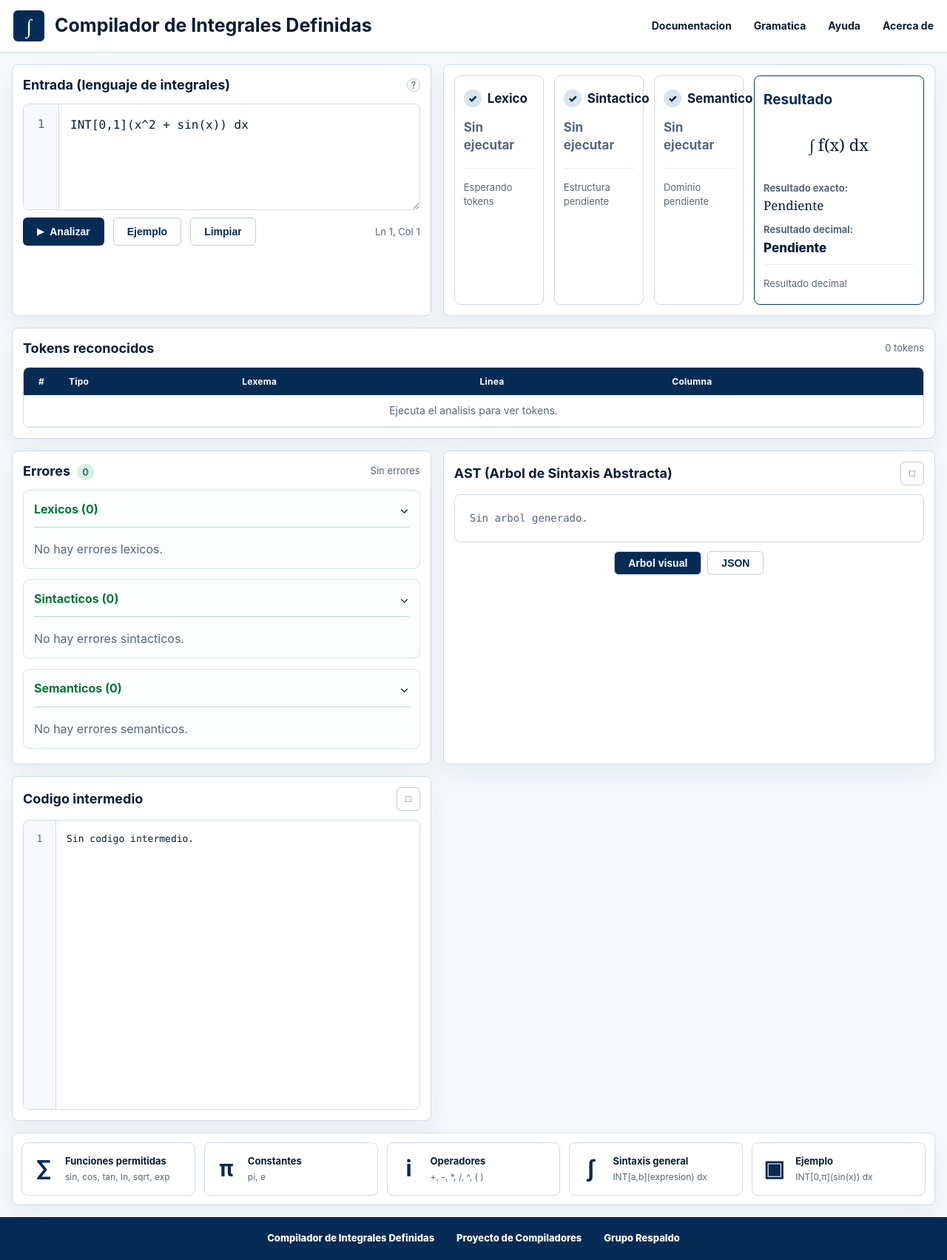
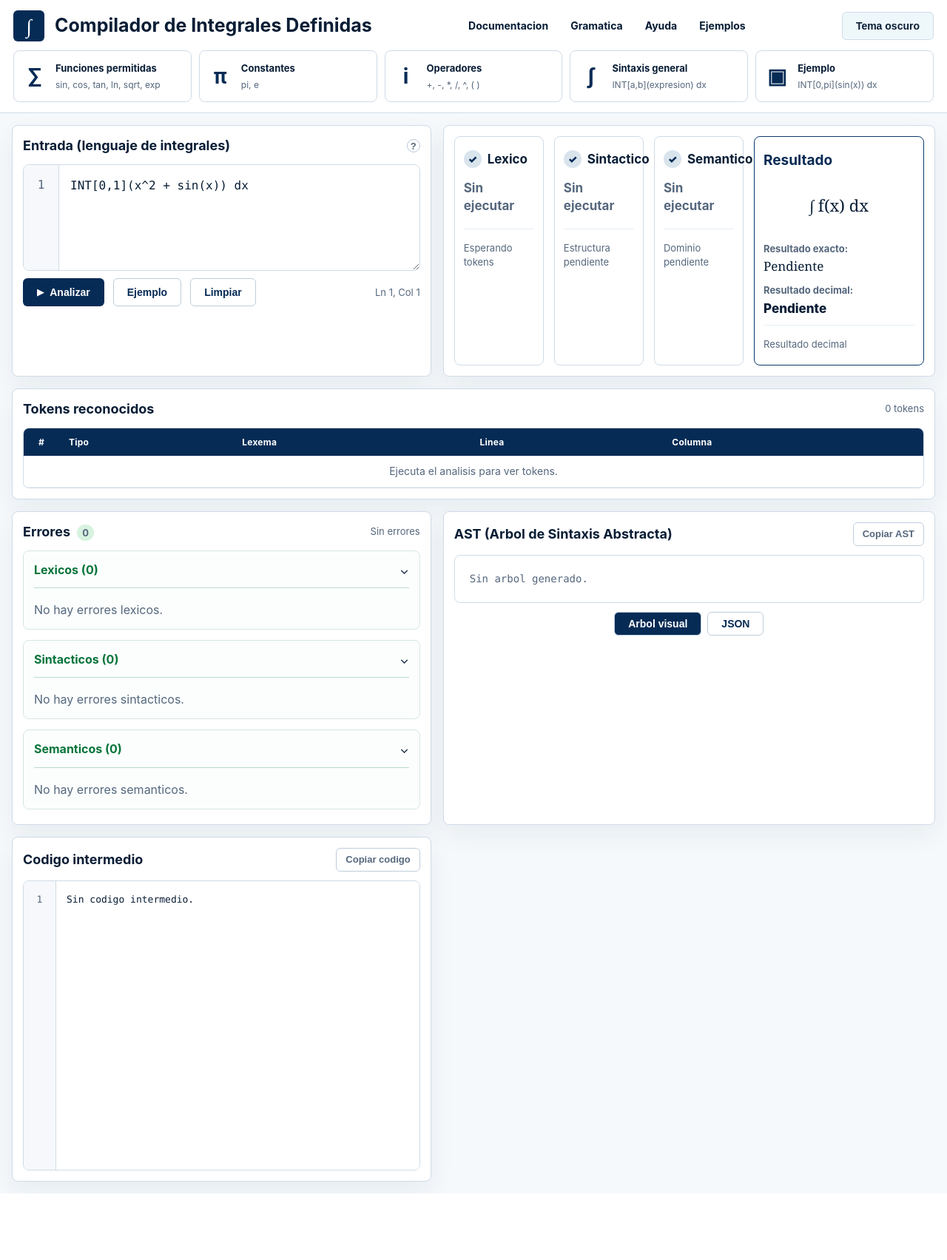
Before and after one commit to Juan-Coronado/Trabajo-Final-Compiladores-Grupo-Respaldo, a Flask app: page / in a window 1280 px wide. Shown: the whole page at 74% size. After the commit the page ends 1613 px from the top, so only its background shows below. Run offline with Flask 3, Linux system fonts and the light colour scheme.

Commit message:
Version 5: controles de ayuda ejemplos y tema

```diff
--- a/static/app.js
+++ b/static/app.js
@@ -22,6 +22,89 @@ const resultExact = document.querySelector("#resultExact");
 const cursorInfo = document.querySelector("#cursorInfo");
 const copyAstBtn = document.querySelector("#copyAstBtn");
 const copyIntermediateBtn = document.querySelector("#copyIntermediateBtn");
+const helpBtn = document.querySelector("#helpBtn");
+const themeToggle = document.querySelector("#themeToggle");
+const examplesDialog = document.querySelector("#examplesDialog");
+const helpDialog = document.querySelector("#helpDialog");
+const examplesBody = document.querySelector("#examplesBody");
+
+const examples = [
+  {
+    level: "Basico",
+    source: "INT[0,1](x) dx",
+    purpose: "Variable simple y limites positivos",
+  },
+  {
+    level: "Basico",
+    source: "INT[0,1](x^2) dx",
+    purpose: "Potencia de x",
+  },
+  {
+    level: "Basico",
+    source: "INT[0,pi](sin(x)) dx",
+    purpose: "Funcion trigonometrica y constante pi",
+  },
+  {
+    level: "Basico",
+    source: "INT[0,2](3) dx",
+    purpose: "Integral de una constante",
+  },
+  {
+    level: "Basico",
+    source: "INT[0,1](x + 1) dx",
+    purpose: "Suma simple",
+  },
+  {
+    level: "Intermedio",
+    source: "INT[0,2](2x + 3(x+1)) dx",
+    purpose: "Multiplicacion implicita y parentesis",
+  },
+  {
+    level: "Intermedio",
+    source: "INT[-1,1](x^3 + x^2) dx",
+    purpose: "Limite negativo y potencias",
+  },
+  {
+    level: "Intermedio",
+    source: "INT[1,e](ln(x)) dx",
+    purpose: "Funcion logaritmica en dominio valido",
+  },
+  {
+    level: "Intermedio",
+    source: "INT[0,1](exp(x) - x) dx",
+    purpose: "Funcion exponencial y resta",
+  },
+  {
+    level: "Intermedio",
+    source: "INT[0,4](sqrt(x) + x/2) dx",
+    purpose: "Raiz cuadrada y division",
+  },
+  {
+    level: "Avanzado",
+    source: "INT[0,pi](sin(x)^2 + cos(x)^2) dx",
+    purpose: "Potencias sobre funciones",
+  },
+  {
+    level: "Avanzado",
+    source: "INT[1,3]((x^2 + 2x + 1)/(x+1)) dx",
+    purpose: "Division de expresiones",
+  },
+  {
+    level: "Avanzado",
+    source: "INT[0,1](exp(x^2) + sin(x)) dx",
+    purpose: "Funcion compuesta y evaluacion numerica",
+  },
+  {
+    level: "Avanzado",
+    source: "INT[0,0.785398](tan(x) + x^3) dx",
+    purpose: "Tangente y limite decimal",
+  },
+  {
+    level: "Avanzado",
+    source: "INT[0,2](sqrt(x+1) * exp(x/2)) dx",
+    purpose: "Composicion con producto",
+  },
+];
 
 const phaseElements = {
   lexico: document.querySelector("[data-phase='lexico']"),
@@ -42,11 +125,7 @@ const phaseDetails = {
 };
 
 analyzeBtn.addEventListener("click", analyze);
-exampleBtn.addEventListener("click", () => {
-  sourceInput.value = sampleSource;
-  updateCursorInfo();
-  analyze();
-});
+exampleBtn.addEventListener("click", () => showDialog(examplesDialog));
 clearBtn.addEventListener("click", () => {
   sourceInput.value = "";
   updateCursorInfo();
@@ -56,9 +135,27 @@ sourceInput.addEventListener("keyup", updateCursorInfo);
 sourceInput.addEventListener("click", updateCursorInfo);
 treeTab.addEventListener("click", () => setAstMode("tree"));
 jsonTab.addEventListener("click", () => setAstMode("json"));
-copyAstBtn.addEventListener("click", () => navigator.clipboard?.writeText(astOutput.textContent));
-copyIntermediateBtn.addEventListener("click", () => navigator.clipboard?.writeText(intermediateOutput.textContent));
+copyAstBtn.addEventListener("click", () => copyToClipboard(astOutput.textContent, copyAstBtn, "Copiado"));
+copyIntermediateBtn.addEventListener("click", () =>
+  copyToClipboard(intermediateOutput.textContent, copyIntermediateBtn, "Copiado"),
+);
+helpBtn.addEventListener("click", () => showDialog(helpDialog));
+themeToggle.addEventListener("click", toggleTheme);
+document.querySelectorAll("[data-close-dialog]").forEach((button) => {
+  button.addEventListener("click", () => document.querySelector(`#${button.dataset.closeDialog}`)?.close());
+});
+examplesBody.addEventListener("click", (event) => {
+  const button = event.target.closest("[data-example-index]");
+  if (!button) return;
+  const example = examples[Number(button.dataset.exampleIndex)];
+  sourceInput.value = example.source;
+  examplesDialog.close();
+  updateCursorInfo();
+  analyze();
+});
 
+renderExamples();
+initTheme();
 updateCursorInfo();
 
 async function analyze() {
@@ -305,6 +402,52 @@ function setAstMode(mode) {
   jsonTab.classList.toggle("active", !showTree);
 }
 
+function renderExamples() {
+  examplesBody.innerHTML = examples
+    .map(
+      (example, index) => `<tr>
+        <td><span class="level-badge ${example.level.toLowerCase()}">${escapeHtml(example.level)}</span></td>
+        <td><code>${escapeHtml(example.source)}</code></td>
+        <td>${escapeHtml(example.purpose)}</td>
+        <td><button class="table-action" type="button" data-example-index="${index}">Usar</button></td>
+      </tr>`,
+    )
+    .join("");
+}
+
+function showDialog(dialog) {
+  if (typeof dialog.showModal === "function") {
+    dialog.showModal();
+  } else {
+    dialog.setAttribute("open", "open");
+  }
+}
+
+async function copyToClipboard(text, button, message) {
+  await navigator.clipboard?.writeText(text);
+  const original = button.textContent;
+  button.textContent = message;
+  window.setTimeout(() => {
+    button.textContent = original;
+  }, 1200);
+}
+
+function initTheme() {
+  const savedTheme = localStorage.getItem("integralCompilerTheme") || "light";
+  document.body.classList.toggle("dark-theme", savedTheme === "dark");
+  updateThemeButton();
+}
+
+function toggleTheme() {
+  document.body.classList.toggle("dark-theme");
+  localStorage.setItem("integralCompilerTheme", document.body.classList.contains("dark-theme") ? "dark" : "light");
+  updateThemeButton();
+}
+
+function updateThemeButton() {
+  themeToggle.textContent = document.body.classList.contains("dark-theme") ? "Tema claro" : "Tema oscuro";
+}
+
 function renderEmpty() {
   Object.values(phaseElements).forEach((card) => card.classList.remove("ok", "error"));
   phaseLabels.lexico.textContent = "Sin ejecutar";
--- a/static/styles.css
+++ b/static/styles.css
@@ -42,11 +62,21 @@ body {
   background: var(--surface);
   border-bottom: 1px solid var(--line);
   display: flex;
+  flex-direction: column;
+  gap: 12px;
   justify-content: space-between;
   padding: 14px 18px;
   position: sticky;
   top: 0;
   z-index: 10;
+}
+
+.header-top {
+  align-items: center;
+  display: flex;
+  gap: 18px;
+  justify-content: space-between;
+  width: 100%;
 }
 
 .brand {
@@ -87,6 +117,48 @@ body {
   text-decoration: none;
 }
 
+.theme-button {
+  background: var(--blue-bg);
+  border-color: var(--line);
+  color: var(--ink);
+  white-space: nowrap;
+}
+
+.quick-guide {
+  display: grid;
+  gap: 10px;
+  grid-template-columns: repeat(5, 1fr);
+  width: 100%;
+}
+
+.quick-guide article {
+  align-items: center;
+  border: 1px solid var(--line);
+  border-radius: 8px;
+  display: flex;
+  gap: 12px;
+  min-height: 70px;
+  padding: 10px 12px;
+}
+
+.quick-guide strong {
+  color: var(--navy);
+  font-size: 28px;
+  min-width: 32px;
+  text-align: center;
+}
+
+.quick-guide h3 {
+  font-size: 13px;
+  margin: 0 0 4px;
+}
+
+.quick-guide p {
+  color: var(--muted);
+  font-size: 12px;
+  margin: 0;
+}
+
 .workspace {
   display: grid;
   gap: 16px;
@@ -97,8 +169,7 @@ body {
 
 .editor-panel,
 .output-panel,
-.status-grid,
-.info-strip {
+.status-grid {
   background: var(--surface);
   border: 1px solid var(--line);
   border-radius: 8px;
@@ -134,12 +205,17 @@ body {
 
 .help-dot {
   align-items: center;
+  background: #ffffff;
   border: 1px solid #b9c8d8;
   border-radius: 50%;
+  color: var(--navy);
   display: inline-flex;
   font-size: 12px;
+  font-weight: 800;
   height: 18px;
   justify-content: center;
+  min-height: 18px;
+  padding: 0;
   width: 18px;
 }
 
@@ -569,6 +645,62 @@ td:first-child {
   width: 32px;
 }
 
+.copy-button {
+  background: #ffffff;
+  border: 1px solid #bfcddc;
+  color: var(--navy);
+  min-height: 32px;
+  padding: 0 12px;
+  white-space: nowrap;
+}
+
+body.dark-theme textarea,
+body.dark-theme .ghost-button,
+body.dark-theme .help-dot,
+body.dark-theme .copy-button,
+body.dark-theme .tab-button,
+body.dark-theme .icon-button {
+  background: #0c1726;
+  border-color: var(--line);
+  color: var(--ink);
+}
+
+body.dark-theme .editor-shell,
+body.dark-theme .line-gutter,
+body.dark-theme .code-lines {
+  background: #0c1726;
+}
+
+body.dark-theme th {
+  background: #16395f;
+}
+
+body.dark-theme .status-card,
+body.dark-theme .status-card.ok,
+body.dark-theme .phase-error-card {
+  background: #111f31;
+}
+
+body.dark-theme .code-block,
+body.dark-theme .table-wrap {
+  background: #0c1726;
+}
+
+body.dark-theme .level-badge.basico {
+  background: #10314d;
+  color: #9bd4ff;
+}
+
+body.dark-theme .level-badge.intermedio {
+  background: #3f2d09;
+  color: #ffd071;
+}
+
+body.dark-theme .level-badge.avanzado {
+  background: #321c46;
+  color: #ddb7ff;
+}
+
 .numbered-code {
   border: 1px solid var(--line);
   border-radius: 8px;
@@ -615,57 +747,103 @@ td:first-child {
   display: none;
 }
 
-.info-strip {
-  display: grid;
-  gap: 12px;
-  grid-column: 1 / -1;
-  grid-template-columns: repeat(5, 1fr);
-  padding: 12px;
+.modal {
+  background: var(--surface);
+  border: 1px solid var(--line);
+  border-radius: 8px;
+  box-shadow: 0 22px 70px rgba(0, 0, 0, 0.28);
+  color: var(--ink);
+  max-width: min(980px, calc(100vw - 28px));
+  padding: 0;
+  width: 980px;
 }
 
-.info-strip article {
-  align-items: center;
-  border: 1px solid var(--line);
-  border-radius: 8px;
-  display: flex;
-  gap: 12px;
-  min-height: 72px;
-  padding: 12px;
+.modal::backdrop {
+  background: rgba(5, 12, 22, 0.56);
 }
 
-.info-strip strong {
-  color: var(--navy);
-  font-size: 30px;
-  min-width: 34px;
-  text-align: center;
+.modal-header {
+  align-items: flex-start;
+  border-bottom: 1px solid var(--line);
+  display: flex;
+  gap: 16px;
+  justify-content: space-between;
+  padding: 18px;
 }
 
-.info-strip h3 {
-  font-size: 13px;
+.modal-header h2 {
+  font-size: 21px;
   margin: 0 0 4px;
 }
 
-.info-strip p {
+.modal-header p {
   color: var(--muted);
-  font-size: 12px;
   margin: 0;
 }
 
-.app-footer {
-  align-items: center;
+.modal-close,
+.table-action {
   background: var(--navy);
   color: #ffffff;
-  display: flex;
+}
+
+.examples-table-wrap {
+  max-height: min(520px, calc(100vh - 190px));
+  overflow: auto;
+  padding: 16px;
+}
+
+.examples-table code {
+  color: var(--ink);
+  font-family: Consolas, "Courier New", monospace;
   font-size: 13px;
+  white-space: nowrap;
+}
+
+.level-badge {
+  border-radius: 999px;
+  display: inline-flex;
+  font-size: 12px;
   font-weight: 800;
-  gap: 30px;
-  justify-content: center;
-  min-height: 58px;
+  padding: 4px 9px;
+}
+
+.level-badge.basico {
+  background: #e6f4ff;
+  color: #0a4b78;
+}
+
+.level-badge.intermedio {
+  background: #fff3d7;
+  color: #7a4c00;
+}
+
+.level-badge.avanzado {
+  background: #f3e8ff;
+  color: #63308e;
+}
+
+.help-modal {
+  width: min(620px, calc(100vw - 28px));
+}
+
+.help-list {
+  display: grid;
+  gap: 12px;
+  margin: 0;
+  padding: 18px 38px 22px;
+}
+
+.help-list code {
+  background: var(--blue-bg);
+  border: 1px solid var(--line-soft);
+  border-radius: 5px;
+  padding: 2px 5px;
 }
 
 @media (max-width: 1100px) {
   .workspace,
-  .info-strip {
+  .quick-guide {
     grid-template-columns: 1fr;
   }
 
--- a/templates/index.html
+++ b/templates/index.html
@@ -8,6 +8,7 @@
   </head>
   <body>
     <header class="app-header">
+      <div class="header-top">
         <div class="brand">
           <div class="brand-mark">∫</div>
           <h1>Compilador de Integrales Definidas</h1>
@@ -16,15 +17,54 @@
           <a href="#tokensSection">Documentacion</a>
           <a href="#grammarInfo">Gramatica</a>
           <a href="#errorsSection">Ayuda</a>
-        <a href="#grammarInfo">Acerca de</a>
+          <a href="#examplesDialog">Ejemplos</a>
         </nav>
+        <button id="themeToggle" class="theme-button" type="button" aria-label="Cambiar tema">Tema oscuro</button>
+      </div>
+      <section id="grammarInfo" class="quick-guide" aria-label="Guia rapida del compilador">
+        <article>
+          <strong>∑</strong>
+          <div>
+            <h3>Funciones permitidas</h3>
+            <p>sin, cos, tan, ln, sqrt, exp</p>
+          </div>
+        </article>
+        <article>
+          <strong>π</strong>
+          <div>
+            <h3>Constantes</h3>
+            <p>pi, e</p>
+          </div>
+        </article>
+        <article>
+          <strong>i</strong>
+          <div>
+            <h3>Operadores</h3>
+            <p>+, -, *, /, ^, ( )</p>
+          </div>
+        </article>
+        <article>
+          <strong>∫</strong>
+          <div>
+            <h3>Sintaxis general</h3>
+            <p>INT[a,b](expresion) dx</p>
+          </div>
+        </article>
+        <article>
+          <strong>▣</strong>
+          <div>
+            <h3>Ejemplo</h3>
+            <p>INT[0,pi](sin(x)) dx</p>
+          </div>
+        </article>
+      </section>
     </header>
 
     <main class="workspace">
       <section class="editor-panel">
         <div class="panel-title">
           <h2>Entrada (lenguaje de integrales)</h2>
-          <span class="help-dot">?</span>
+          <button id="helpBtn" class="help-dot" type="button" aria-label="Consejos de uso">?</button>
         </div>
         <div class="editor-shell">
           <div class="line-gutter">1</div>
@@ -132,7 +172,7 @@
       <section class="output-panel ast-panel">
         <div class="panel-title">
           <h2>AST (Arbol de Sintaxis Abstracta)</h2>
-          <button id="copyAstBtn" class="icon-button" type="button" aria-label="Copiar AST">□</button>
+          <button id="copyAstBtn" class="copy-button" type="button">Copiar AST</button>
         </div>
         <div id="astTree" class="ast-tree empty">Sin arbol generado.</div>
         <div class="ast-tabs">
@@ -145,7 +185,7 @@
       <section class="output-panel intermediate-panel">
         <div class="panel-title">
           <h2>Codigo intermedio</h2>
-          <button id="copyIntermediateBtn" class="icon-button" type="button" aria-label="Copiar codigo intermedio">□</button>
+          <button id="copyIntermediateBtn" class="copy-button" type="button">Copiar codigo</button>
         </div>
         <div class="numbered-code">
           <div id="codeLines" class="code-lines">1</div>
@@ -153,50 +193,47 @@
         </div>
       </section>
 
-      <section id="grammarInfo" class="info-strip">
-        <article>
-          <strong>∑</strong>
-          <div>
-            <h3>Funciones permitidas</h3>
-            <p>sin, cos, tan, ln, sqrt, exp</p>
-          </div>
-        </article>
-        <article>
-          <strong>π</strong>
-          <div>
-            <h3>Constantes</h3>
-            <p>pi, e</p>
-          </div>
-        </article>
-        <article>
-          <strong>i</strong>
-          <div>
-            <h3>Operadores</h3>
-            <p>+, -, *, /, ^, ( )</p>
-          </div>
-        </article>
-        <article>
-          <strong>∫</strong>
-          <div>
-            <h3>Sintaxis general</h3>
-            <p>INT[a,b](expresion) dx</p>
-          </div>
-        </article>
-        <article>
-          <strong>▣</strong>
-          <div>
-            <h3>Ejemplo</h3>
-            <p>INT[0,π](sin(x)) dx</p>
-          </div>
-        </article>
-      </section>
     </main>
 
-    <footer class="app-footer">
-      <span>Compilador de Integrales Definidas</span>
-      <span>Proyecto de Compiladores</span>
-      <span>Grupo Respaldo</span>
-    </footer>
+    <dialog id="examplesDialog" class="modal">
+      <div class="modal-header">
+        <div>
+          <h2>Ejemplos para probar</h2>
+          <p>Selecciona una entrada y se cargara en el compilador.</p>
+        </div>
+        <button class="modal-close" type="button" data-close-dialog="examplesDialog">Cerrar</button>
+      </div>
+      <div class="examples-table-wrap">
+        <table class="examples-table">
+          <thead>
+            <tr>
+              <th>Nivel</th>
+              <th>Integral</th>
+              <th>Que prueba</th>
+              <th>Accion</th>
+            </tr>
+          </thead>
+          <tbody id="examplesBody"></tbody>
+        </table>
+      </div>
+    </dialog>
+
+    <dialog id="helpDialog" class="modal help-modal">
+      <div class="modal-header">
+        <div>
+          <h2>Consejos de uso</h2>
+          <p>Guia breve para escribir entradas validas.</p>
+        </div>
+        <button class="modal-close" type="button" data-close-dialog="helpDialog">Cerrar</button>
+      </div>
+      <ul class="help-list">
+        <li>Usa el formato <code>INT[a,b](expresion) dx</code>.</li>
+        <li>La variable permitida es <code>x</code> y el diferencial debe ser <code>dx</code>.</li>
+        <li>Puedes usar constantes como <code>pi</code> y <code>e</code>.</li>
+        <li>Se permite multiplicacion implicita: <code>2x</code> o <code>3(x+1)</code>.</li>
+        <li>Revisa la tabla de tokens para encontrar linea y columna cuando haya errores.</li>
+      </ul>
+    </dialog>
 
     <script src="{{ url_for('static', filename='app.js') }}"></script>
   </body>
```
Also changed, not shown: other parts of static/styles.css (+26 -2 lines), README.md, docs/Gramatica del compilador.md (renamed from docs/gramatica.md), examples/Entradas de prueba.txt (renamed from examples/entradas.txt). Lines whose indentation alone changed are shown as unchanged.
